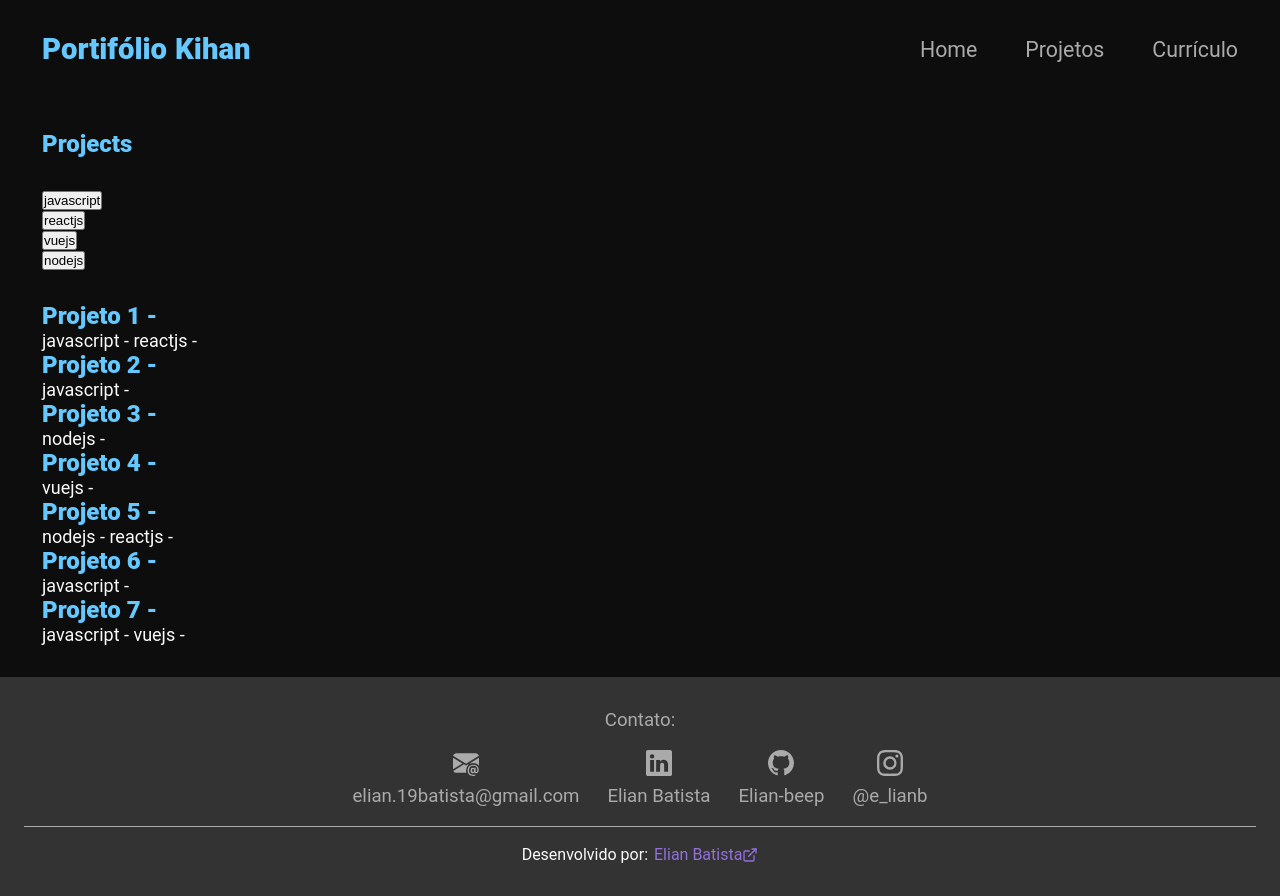
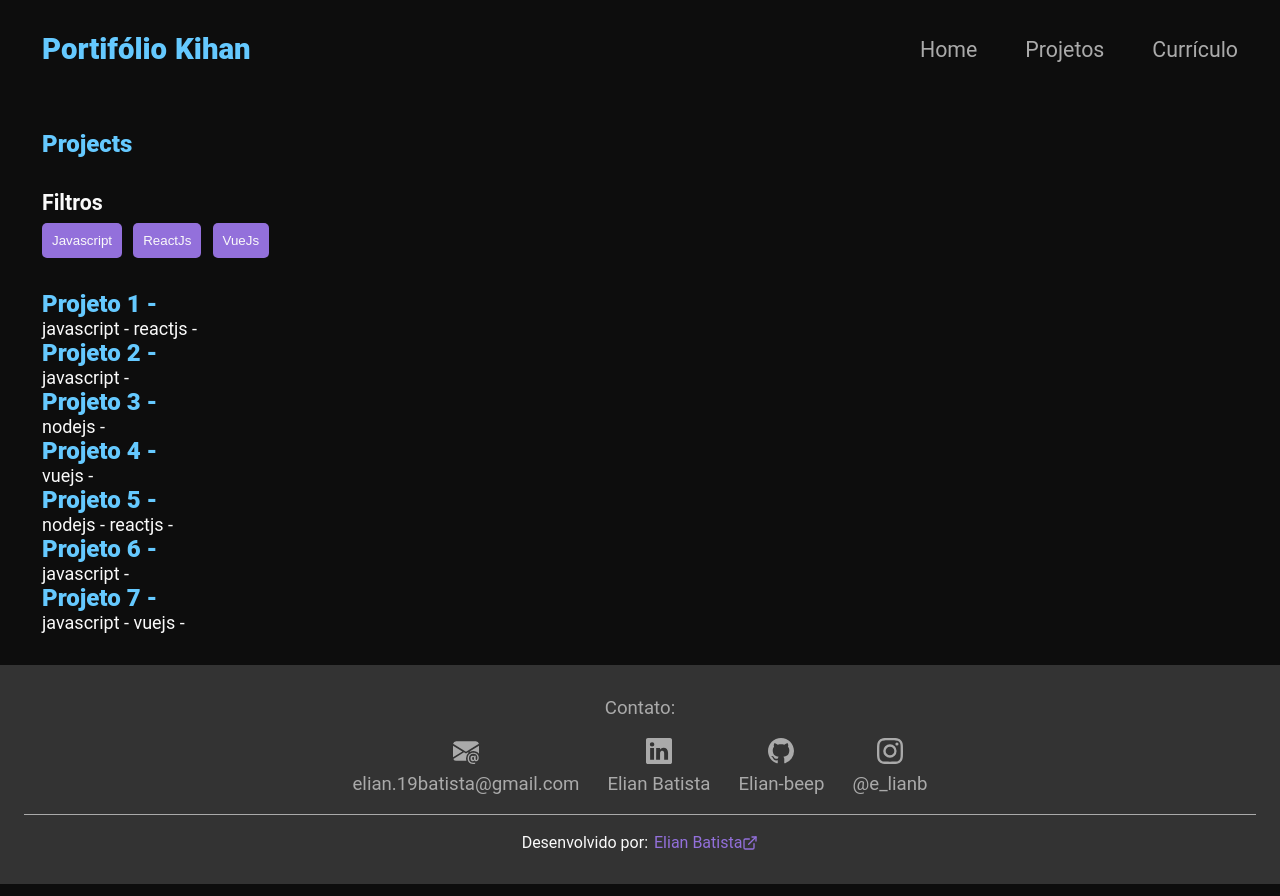
Before and after one commit to Elian-beep/port, a React (Create React App) app: page /projects in a window 1280 px wide. Built offline with nearby package versions, Linux system fonts and the light colour scheme.

Commit message:
functional buttons filters styled

```diff
--- a/src/data/skills.json
+++ b/src/data/skills.json
@@ -2,67 +2,28 @@
     {
         "_id": 1,
         "tecTitle": "Javascript",
-        "urlImage": "https://raw.githubusercontent.com/Elian-beep/assets-online/main/image-javascript.png",
+        "urlImage": "https://raw.githubusercontent.com/Elian-beep/assets-online/main/portifolio/image-javascript.png",
         "color": "#ffdf00",
         "habilitys": "Lógica de programação | Noções básicas | Manipulação com o DOM",
         "desc": "JavaScript é uma linguagem de programação utilizada para desenvolvimento web, que permite a criação de aplicações dinâmicas e interativas.",
         "category": "javascript"
     },
     {
-        "_id": 3,
+        "_id": 2,
         "tecTitle": "ReactJs",
-        "urlImage": "https://raw.githubusercontent.com/Elian-beep/assets-online/main/image-reactjs.png",
+        "urlImage": "https://raw.githubusercontent.com/Elian-beep/assets-online/main/portifolio/image-reactjs.png",
         "color": "#e6e6e6",
         "habilitys": "React Router DOM | Styled Components | Modules SCSS | Hooks",
         "desc": "React é uma biblioteca JavaScript de código aberto criada pelo Facebook, que permite a construção de interfaces de usuário (UI) reutilizáveis e escaláveis.",
         "category": "reactjs"
-    },{
-        "_id": 4,
-        "tecTitle": "ReactJs",
-        "urlImage": "https://raw.githubusercontent.com/Elian-beep/assets-online/main/image-reactjs.png",
-        "color": "#e6e6e6",
-        "habilitys": "React Router DOM | Styled Components | Modules SCSS | Hooks",
-        "desc": "React é uma biblioteca JavaScript de código aberto criada pelo Facebook, que permite a construção de interfaces de usuário (UI) reutilizáveis e escaláveis.",
-        "category": "reactjs"
-    },{
-        "_id": 5,
-        "tecTitle": "ReactJs",
-        "urlImage": "https://raw.githubusercontent.com/Elian-beep/assets-online/main/image-reactjs.png",
-        "color": "#e6e6e6",
-        "habilitys": "React Router DOM | Styled Components | Modules SCSS | Hooks",
-        "desc": "React é uma biblioteca JavaScript de código aberto criada pelo Facebook, que permite a construção de interfaces de usuário (UI) reutilizáveis e escaláveis.",
-        "category": "reactjs"
-    },{
-        "_id": 6,
-        "tecTitle": "ReactJs",
-        "urlImage": "https://raw.githubusercontent.com/Elian-beep/assets-online/main/image-reactjs.png",
-        "color": "#e6e6e6",
-        "habilitys": "React Router DOM | Styled Components | Modules SCSS | Hooks",
-        "desc": "React é uma biblioteca JavaScript de código aberto criada pelo Facebook, que permite a construção de interfaces de usuário (UI) reutilizáveis e escaláveis.",
-        "category": "reactjs"
-    },{
-        "_id": 7,
-        "tecTitle": "ReactJs",
-        "urlImage": "https://raw.githubusercontent.com/Elian-beep/assets-online/main/image-reactjs.png",
-        "color": "#e6e6e6",
-        "habilitys": "React Router DOM | Styled Components | Modules SCSS | Hooks",
-        "desc": "React é uma biblioteca JavaScript de código aberto criada pelo Facebook, que permite a construção de interfaces de usuário (UI) reutilizáveis e escaláveis.",
-        "category": "reactjs"
-    },{
-        "_id": 8,
-        "tecTitle": "ReactJs",
-        "urlImage": "https://raw.githubusercontent.com/Elian-beep/assets-online/main/image-reactjs.png",
-        "color": "#e6e6e6",
-        "habilitys": "React Router DOM | Styled Components | Modules SCSS | Hooks",
-        "desc": "React é uma biblioteca JavaScript de código aberto criada pelo Facebook, que permite a construção de interfaces de usuário (UI) reutilizáveis e escaláveis.",
-        "category": "reactjs"
-    },{
-        "_id": 9,
-        "tecTitle": "ReactJs",
-        "urlImage": "https://raw.githubusercontent.com/Elian-beep/assets-online/main/image-reactjs.png",
-        "color": "#e6e6e6",
-        "habilitys": "React Router DOM | Styled Components | Modules SCSS | Hooks",
-        "desc": "React é uma biblioteca JavaScript de código aberto criada pelo Facebook, que permite a construção de interfaces de usuário (UI) reutilizáveis e escaláveis.",
-        "category": "reactjs"
+    },
+    {
+        "_id": 3,
+        "tecTitle": "VueJs",
+        "urlImage": "https://raw.githubusercontent.com/Elian-beep/assets-online/main/portifolio/image-vuejs.jpg",
+        "color": "#28313a",
+        "habilitys": "Reutilização de Componentes | Vue Router",
+        "desc": "Vue.js é um framework progressivo de JavaScript, de código aberto e com foco em desenvolvimento de interfaces de usuário (UI).",
+        "category": "vuejs"
     }
 ]
--- a/src/pages/Projects/Projects.style.js
+++ b/src/pages/Projects/Projects.style.js
@@ -1 +1,30 @@
-import styled from 'styled-components';
+import styled, { css } from 'styled-components';
+import { colors } from 'styles/vars.style';
+
+export const DivContentFillter = styled.div`
+    display: flex;
+    flex-direction: column;
+    gap: .5em;
+`;
+
+export const DivBtnfillter = styled.div`
+    display: flex;
+    flex-wrap: wrap;
+    gap: .7em;
+`;
+
+export const ButtonFillterS = styled.button`
+    background-color: ${colors.purple_light};
+    color: ${colors.white};
+    padding: 10px;
+    border: none;
+    border-radius: 5px;
+    cursor: pointer;
+
+    ${ ({  isFilter }) => isFilter && css`
+        background-color: ${colors.purple_dark};
+        box-shadow: inset 0px 1px 3px rgba(0, 0, 0, 0.3);
+        transform: translateY(1px);
+    ` }
+
+`;
--- a/src/pages/Projects/index.tsx
+++ b/src/pages/Projects/index.tsx
@@ -1,9 +1,11 @@
 import { DivContentS, H2SD, H3SD, PSD } from 'styles/index.style';
-import categories from 'data/categories.json';
+import skills from 'data/skills.json';
 import inProject from 'services/inProjects';
 import { IProject } from 'interfaces/iProject';
 import { useEffect, useState } from 'react';
-import { ICategory } from 'interfaces/iCategory';
+import { ButtonFillterS, DivBtnfillter, DivContentFillter } from './Projects.style';
+import { colors } from 'styles/vars.style';
+import { ISkill } from 'interfaces/iSkill';
 
 export default function Projects() {
     const [filters, setFilters] = useState<string[]>([]);
@@ -16,19 +18,31 @@ export default function Projects() {
     }, [filters]);
 
     function selectFilter(filterClicked: string) {
-        return !filters.includes(filterClicked) ? setFilters([...filters, filterClicked]) :  setFilters(filters.filter(category => category !== filterClicked));
+        if (!filters.includes(filterClicked)) {
+            setFilters([...filters, filterClicked]);
+        } else {
+            setFilters(filters.filter(category => category !== filterClicked));
+        }
     }
 
     return (
         <DivContentS>
             <H2SD>Projects</H2SD>
-            <div>
-                {categories.map((category: ICategory) => (
-                    <div key={category._id}>
-                        <button onClick={() => selectFilter(category.title)} >{category.title}</button>
-                    </div>
-                ))}
-            </div>
+            <DivContentFillter>
+                <H3SD color={colors.white} >Filtros</H3SD>
+                <DivBtnfillter>
+                    {skills.map((category: ISkill) => (
+                        <ButtonFillterS
+                            key={category._id}
+                            onClick={() => selectFilter(category.category)}
+                            isFilter={filters.includes(category.category)}
+                            color={category.color}
+                        >
+                            {category.tecTitle}
+                        </ButtonFillterS>
+                    ))}
+                </DivBtnfillter>
+            </DivContentFillter>
             <div>
                 {
                     listProjects.map(project => (
```
